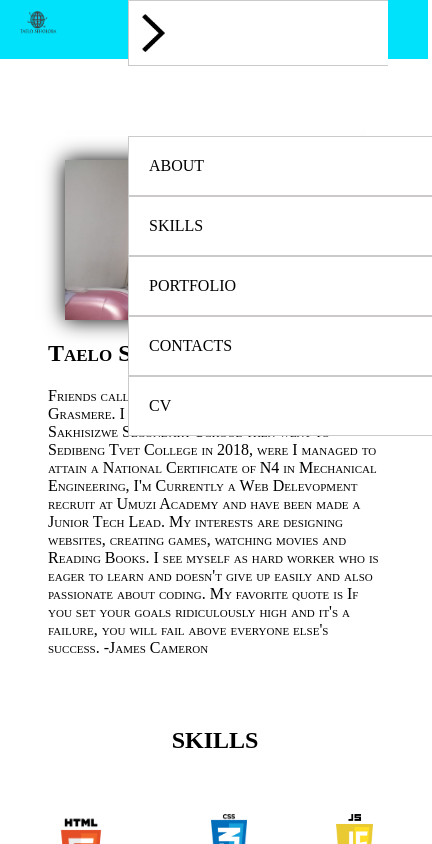
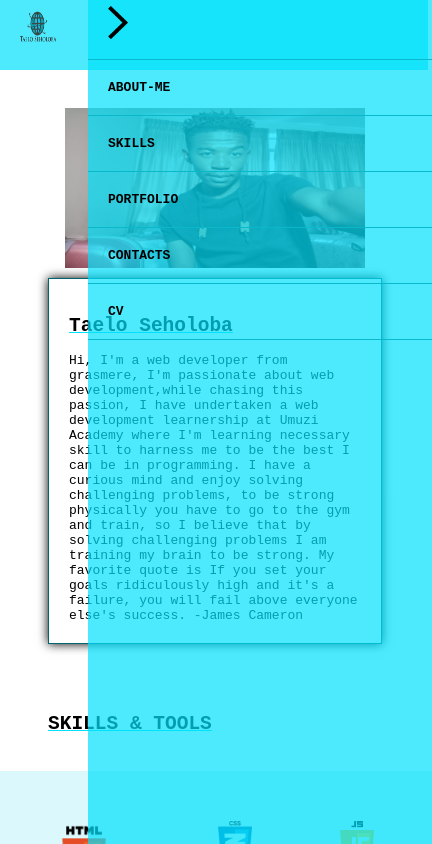
Before and after one commit to TaeloSeholoba/TaeloSeholoba.github.io, a plain HTML site: page index.html in a window 390 px wide. Both pictures are taken after a click on the picture 338 px from the left and 24 px from the top of the page. Shown: the top 844 px of the page, 432 px wide, since content can reach past the window. Drawn offline with Linux system fonts and the light colour scheme.

Commit message:
modified

```diff
--- a/index.html
+++ b/index.html
@@ -15,15 +15,15 @@
         class="logo"
       />
       <nav>
-        <div class="img" onclick="hide()" class="arrow">
-          <img
-            src="pictures/toppng.com-right-arrow-icon-221x361.png"
-            width="100px"
-            class="arrowImg"
-          />
-        </div>
+
         <ul>
-          <a href="#about" onclick="hide()"><li>ABOUT</li></a>
+            <li onclick="hide()" class="arrow">
+            <img
+              src="pictures/toppng.com-right-arrow-icon-221x361.png"
+              width="100px"
+            />
+          </li>
+          <a href="#about" onclick="hide()"><li>ABOUT-ME</li></a>
           <a href="#skills" onclick="hide()"><li>SKILLS</li></a>
           <a href="#portfolio" onclick="hide()"><li>PORTFOLIO</li></a>
           <a href="#contacts" onclick="hide()"><li>CONTACTS</li></a>
@@ -44,21 +44,17 @@
           alt="my profile pic"
           class="profilePic"
         />
-        <h1>Taelo Seholoba</h1>
+        <div>
+        <u><h1>Taelo Seholoba</h1></u>
 
-        Friends call me Tyro,I'm currently located in Grasmere. I completed
-        matric in 2017 at Sakhisizwe Secondary School then went to Sedibeng Tvet
-        College in 2018, were I managed to attain a National Certificate of N4
-        in Mechanical Engineering, I'm Currently a Web Delevopment recruit at
-        Umuzi Academy and have been made a Junior Tech Lead. My interests are
-        designing websites, creating games, watching movies and Reading Books. I
-        see myself as hard worker who is eager to learn and doesn't give up
-        easily and also passionate about coding. My favorite quote is If you set
+        Hi, I'm a web developer from grasmere, I'm passionate about web development,while chasing this passion, I have undertaken a web development learnership at Umuzi Academy where I'm learning necessary skill to harness me to be the best I can be in programming. I have a curious mind and enjoy solving challenging problems, to be strong physically you have to go to the gym and train, so I believe that by solving challenging problems I am training my brain to be strong. My favorite quote is If you set
         your goals ridiculously high and it's a failure, you will fail above
         everyone else's success. -James Cameron
+      </div>
       </section>
       <section id="skills">
-        <h1>SKILLS</h1>
+        <u><h1>SKILLS & TOOLS</h1></u>
+        <div>
         <img src="./pictures/html.png" alt="html" />
         <img src="./pictures/css.png" alt="html" />
         <img src="./pictures/javascript.png" alt="javascript" />
@@ -68,16 +64,19 @@
         <img src="./pictures/posgress.png" alt="posgresql" />
         <img src="./pictures/react.png" alt="react" />
         <img src="./pictures/redux.png" alt="redux" />
+      </div>
       </section>
       <section id="portfolio">
-        <h1>PORTFOLIO</h1>
+        <u><h1>PORTFOLIO</h1></u>
         <a href="https://taelo-x-o.w3spaces.com" target="blank"
-          ><img
+          >
+          <div><img
             src="./pictures/tic-tac-toe-tic-tac-toe-free-icon-number-symbol-transparent-png-1190169.png"
             alt="tic tac toe"
             width="100%"
-          />Tic Tac Toe</a
-        >
+          /><h1> Tic Tac Toe</h1>
+
+        </div>
         <a href="./projects/memory/index.html" target="blank"
           ><img
             src="./pictures/clipart2197760.png"
@@ -101,7 +100,7 @@
         >
       </section>
       <section id="contacts">
-        <h1>CONTACTS</h1>
+        <u><h1>CONTACTS</h1></u>
         <div>
           Phone Number : 074 201 9041
           <br />
--- a/index.js
+++ b/index.js
@@ -1,8 +1,12 @@
 const hide = () => {
   document.getElementsByTagName("nav")[0].style.animationName = "hide";
+  setTimeout(()=>{document.getElementsByClassName("menu")[0].style.visibility = "visible"},500)
 }
 
 const show = () => {
-  document.getElementsByTagName("nav")[0].style.animationName = "show"
+  const navStyle = document.getElementsByTagName("nav")[0].style;
+  navStyle.display = "block";
+  navStyle.animationName = "show";
+  document.getElementsByClassName("menu")[0].style.visibility = "hidden"
 
 }
--- a/projects/The Eat/styles.css
+++ b/projects/The Eat/styles.css
@@ -301,7 +301,6 @@ h3 + p {
   grid-template-columns: 1fr 1fr 1fr;
   grid-template-rows: 40px 40px 40px;
   border: 1px solid rgb(226, 226, 226);
-  width: 550px;
   height: 160px;
 }
 .first:nth-child(2n-1) {
--- a/styles.css
+++ b/styles.css
@@ -1,43 +1,51 @@
+html{
+  scroll-behavior: smooth;
+}
 body {
   overflow-x: hidden;
-  font-variant: small-caps;
+  font-family:monospace;
+  padding-top:100px;
 }
 header {
-  position:fixed;
-  top:0px;
+  position: fixed;
+  top: 0px;
   padding: 20px;
-  background: rgb(0, 226, 251);
+  background: rgba(0, 226, 251, 0.7);
   margin: -10px;
   display: flex;
   justify-content: space-between;
-  width:100%;
+  width: 100%;
+  height:50px;
 }
-nav{
-  margin-right:40px;
-  margin-top:20px;
+nav {
+  margin-right: 40px;
+  margin-top: 10px;
 }
-#about{
-  margin-top:160px;
-  display:grid;
+#about {
+  margin-top: 50px;
+  display: grid;
   grid-template-columns: 1fr 2fr;
   grid-template-rows: 0.1fr 1fr;
+  text-align: left;
+  grid-gap: 10px;
+}
+#about div{
   text-align:left !important;
-  grid-gap:10px;
 }
 .profilePic {
-  display:block;
+  display: block;
   border-radius: 50%;
-  width:160px;
-  height:160px;
-  margin-left:140px;
-  grid-row:1/3;
+  width: 160px;
+  height: 160px;
+  margin-left: 140px;
+  grid-row: 1/3;
 }
 img {
   width: 10%;
-  display:block;
+  display: block;
 }
-.logo{
-  display:block;
+.logo {
+  display: block;
 }
 ul {
   list-style: none;
@@ -47,128 +55,184 @@ ul {
   width: 500px;
 }
 
-.menu,.arrow{
-  display:none;
-  cursor:pointer;
+.menu,
+.arrow {
+  display: none;
+  cursor: pointer;
 }
-section{
-  margin-bottom:50px;
+section {
+  margin-bottom: 50px;
 }
 
-a{
- color:black;
- text-decoration: none;
+a {
+  color: black;
+  text-decoration: none;
 }
 
-#skills,#portfolio{
-  display:grid;
+#skills{
+text-align: center;
+margin-bottom: 60px;
+line-height: 60px;;
+}
+#skills div{
+  background:rgba(204, 245, 251, 0.7);
+  margin:0px -50px;
+  padding:50px;
+}
+#skills div,
+#portfolio {
+  display: grid;
   grid-template-columns: 1fr 1fr 1fr;
   grid-column-gap: 80px;
-  grid-row-gap:20px;
-  text-align:center;
-  margin-bottom:60px;
+  grid-row-gap: 20px;
+  text-align: center;
 }
-#skills h1{
-  grid-column:1/4;
-  margin-bottom:40px;
+#skills u ,#portfolio u{
+  grid-column: 1/4;
+  margin-bottom: 40px;
+}
+#skills section{
+  background:black;
+}
+#portfolio,
+#contacts {
+  line-height: 40px;
 }
 
-#portfolio,#contacts{
-  line-height: 40px;
+#portfolio img,
+#skills img {
+  width: 40%;
+  margin-left: 100px;
 }
-#portfolio h1{
-  grid-column:1/4;
+#portfolio div a{
+  text-align: left;
+  border:1px solid rgb(0, 99, 110);
+  padding:20px;
+  display: grid;
+  grid-template-columns:1fr 1fr;
+  grid-template-rows: 40px 40px;
+  height: 200px;
 }
-#portfolio img,#skills img{
-  width:40%;
-  margin-left:100px;
+#portfolio div:hover{
+  box-shadow:0px 0px 40px;
 }
-#contacts{
-  text-align:center;
+#protfolio div:first-child{
+  grid: row 1px / 2px;
+  border-radius:10px;
+  background:red;
 }
-#contacts a{
+#contacts, #about div  {
+  text-align: center;
+  border:1px solid rgb(0, 99, 110);
+  padding:20px;
+  box-shadow:0px 0px 10px;
+}
+#contacts a {
   color: rgb(0, 99, 110);
 }
-.arrowImg{
-  display:none;
+.arrowImg {
+  display: none;
 }
+u{
+  color:rgb(0, 226, 251);
+}
+h1{
+  color:black;
+}
+
 @media (max-width: 700px) {
-  #about{
-    display:block;
+
+  header{
+    height:40px;
   }
-  .menu{
-    display:block;
+  #about {
+    display: block;
+    width:100%;
+    margin-top:-100px;
+
+  }
+  .menu {
+    display: block;
     margin-right: 50px;
   }
-  main{
-    margin-left:40px;
+  main {
+    margin-left: 40px;
   }
 
-  img{
-    display:block;
+  img {
+    display: block;
   }
   nav {
     position: absolute;
     right: 0px;
     width: 0px;
-    top: 130px;
+    top: -10px;
     display: flex;
     flex-direction: column;
     animation-duration: 1s;
     animation-fill-mode: forwards;
+    display:none;
   }
   ul {
     flex-direction: column;
-    height: 160px;
+    background: rgba(0, 226, 251, 0.7);
     align-content: space-between;
-    margin-top:-4px;
+    margin-top: -4px;
+    padding-left: 0px;
+    height: 1000px;
+    justify-content: flex-start;
   }
   li {
-    border: 1px solid rgb(203, 201, 201);
+    border-bottom: 1px solid rgb(9, 184, 203);
     padding: 20px;
-    background-color: white;
+    font-weight: 900;
   }
-  .img {
-    position: absolute;
-    top: -140px;
-    border: 1px solid rgb(203, 201, 201);
-    left: 40px;
-    padding: 13px;
-    background: white;
-    border-right:none;
-    cursor: pointer;
+  li img {
+    width:20px;
   }
-  #skills img,#portfolio img{
+  #skills,#portfolio,#contacts{
+    text-align: left;
+  }
+  #portfolio{
+    grid-template-columns: 1fr ;
+  }
+  #portfolio u{
+    grid-column:1/2;
+  }
+  #skills img,
+  #portfolio img {
     width: 80%;
-    margin-left:0px;
-    margin-right:20px;
-    text-align:left;
+    margin-left: 0px;
+    margin-right: 20px;
+    text-align: left;
   }
- .arrow,.arrowImg{
-    display:block;
+  .arrow,
+  .arrowImg {
+    display: block;
   }
-  @keyframes hide{
-    0%{
+  @keyframes hide {
+    0% {
       width: 300px;
     }
-    100%{
-      width:0px;
+    99.9%{
+      width: 0px;
+    }
+    100% {
+      visibility:hidden;
     }
   }
-  @keyframes show{
-    0%{
-      width:0px;
+  @keyframes show {
+    0% {
+      width: 0px;
     }
-    100%{
+    100% {
       width: 300px;
     }
   }
-  .profilePic{
-    width:90%;
-    margin:100px auto;
-    margin-bottom:10px;
-    box-shadow:0px 0px 20px;
+  .profilePic {
+    width: 90%;
+    margin: 100px auto;
+    margin-bottom: 10px;
     border-radius: 0%;
   }
-
 }
```
